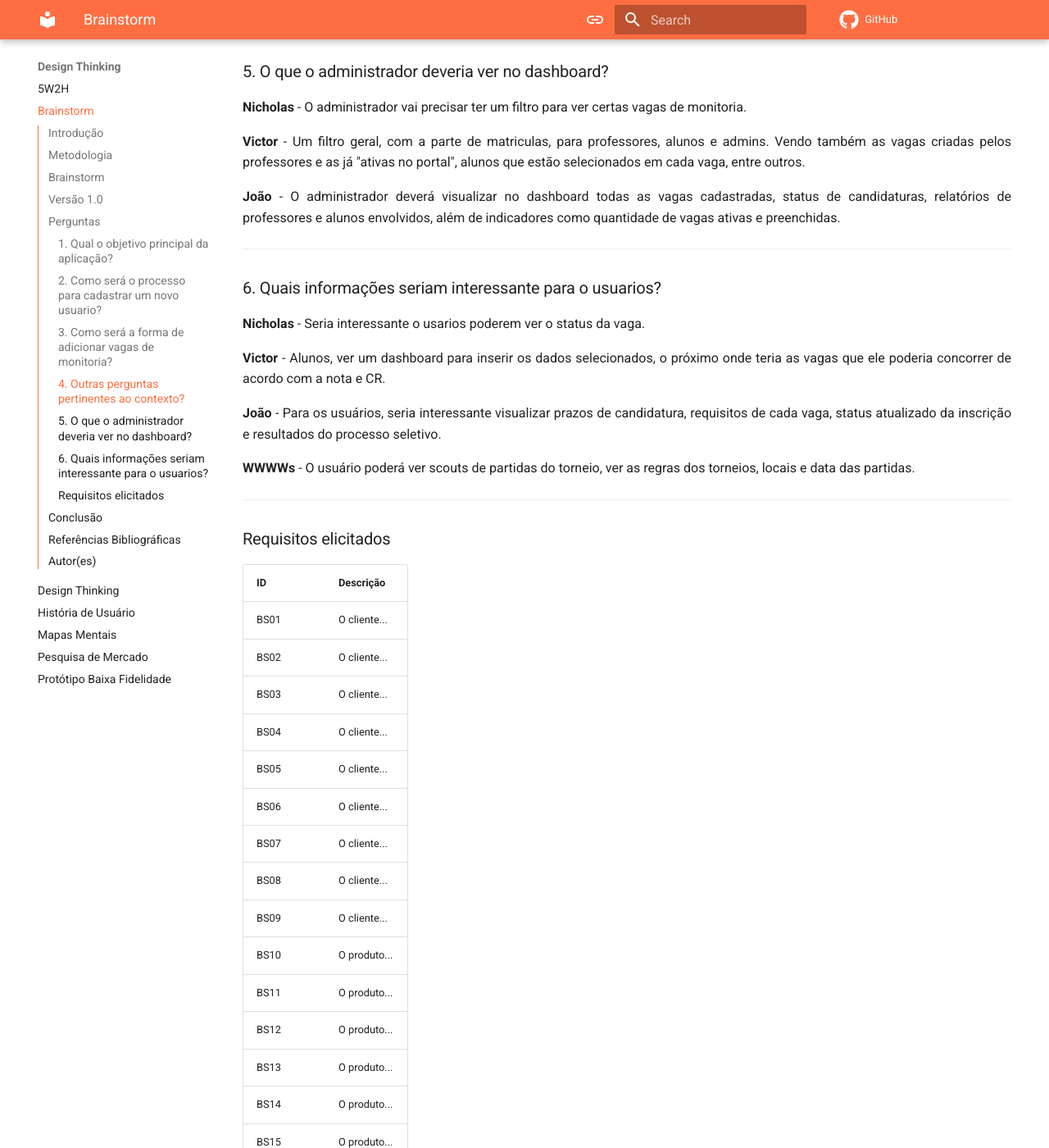
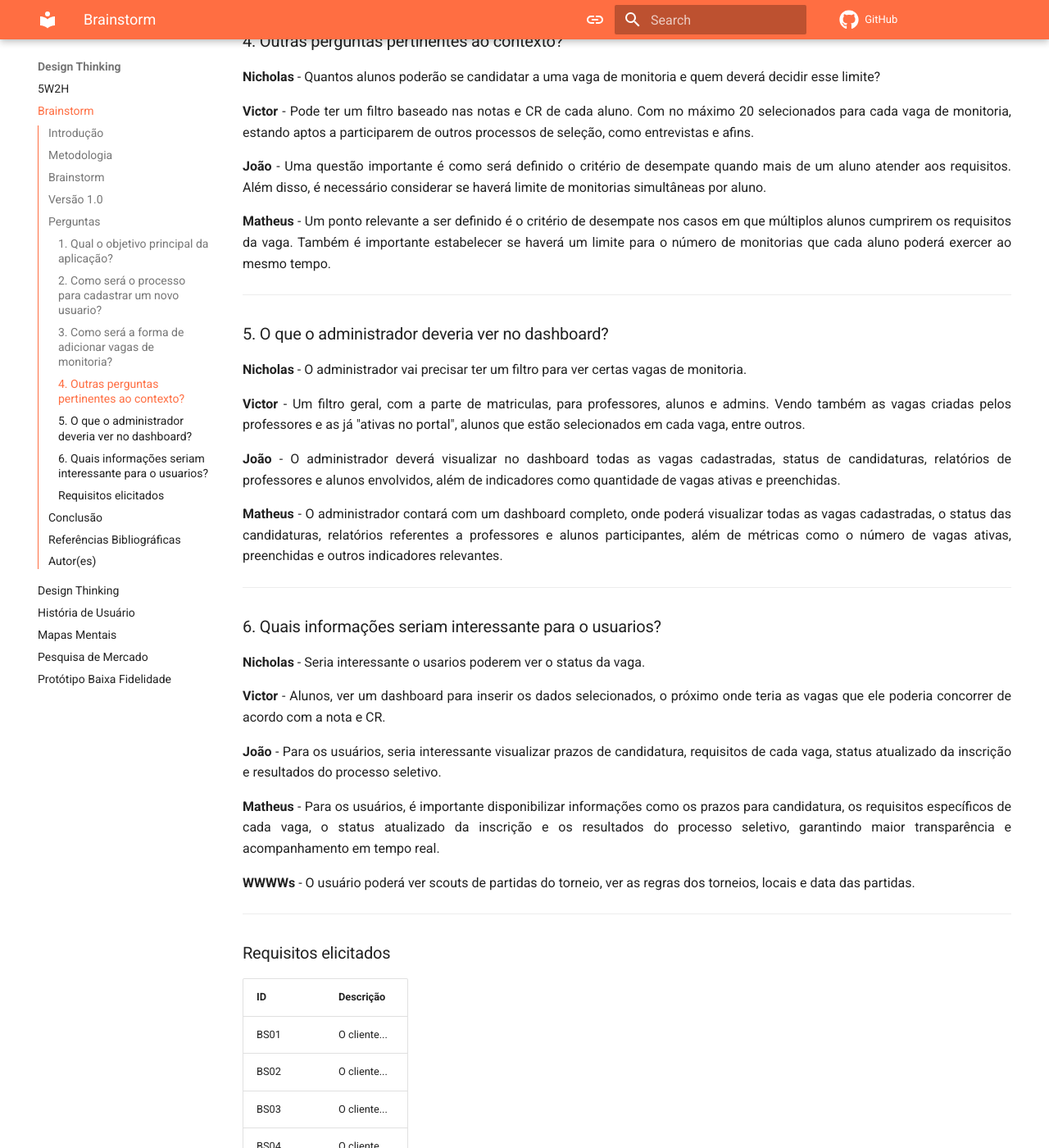
Before and after one commit to Projetos-de-Extensao/PFE_25.2_8002_III, an MkDocs documentation site: the page built from docs/_Design Thinking/Brainstorm.md, in a window 1280 px wide and 1400 px high, scrolled down 1967 px. Shown: the whole window at 82% size. Built offline with MkDocs 1.6.1 and Material for MkDocs 9.7.7, drawn with Linux system fonts in a browser that asks for light colours; comment, search, counter and statistics services are not loaded; some of the changed text lies outside the part shown.

Commit message:
Adicionei minhas respostas ao Brainstorm.md

```diff
--- a/docs/_Design Thinking/Brainstorm.md
+++ b/docs/_Design Thinking/Brainstorm.md
@@ -33,6 +33,10 @@
 <b>João</b> - O objetivo principal é desenvolver um portal que centralize a divulgação das vagas de monitoria, permitindo que os alunos possam visualizar e se candidatar de forma prática, enquanto os professores podem publicar e acompanhar as oportunidades.
 </p>
 
+<p align = "justify">
+<b>Matheus</b> - O objetivo é o desenvolvimento de um site que tenha um portal para centralizar a divulgação de vagas de mentoria, permitindo assim que os alunos possam se candidatar e os professores poderão publicar e acompanhar as oportunidades.
+</p>
+
 ---
 
 ### 2. Como será o processo para cadastrar um novo usuario?
@@ -49,6 +53,9 @@
 <b>João</b> - O processo de cadastro deverá ser integrado ao sistema acadêmico, de modo que alunos utilizem matrícula, CPF e nome para validação. Professores terão acesso especial para publicação de vagas, e administradores contarão com autenticação em dois fatores para garantir maior segurança.
 </p>
 
+<p align = "justify">
+<b>Matheus</b> - O processo de registro deve ser conectado ao sistema acadêmico, permitindo que os alunos utilizem matrícula, CPF e nome para autenticação. Os professores terão permissões específicas para criar e gerenciar vagas, enquanto os administradores contarão com uma autenticação em dois fatores para aumentar a segurança.
+</p>
 ---
 
 ### 3. Como será a forma de adicionar vagas de monitoria?
@@ -63,6 +70,11 @@
 
 <p align = "justify">
 <b>João</b> - O professor terá acesso a um painel no qual poderá criar vagas vinculadas às disciplinas que ministra. Essas vagas passarão por uma validação do administrador antes de serem publicadas no portal.
+</p>
+
+<p align = "justify">
+<b>Matheus</b> - O professor terá um painel exclusivo onde poderá criar vagas associadas às disciplinas que leciona. Antes de serem divulgadas no portal, essas vagas precisarão ser aprovadas pelo administrador.
+
 </p>
 
 ---
@@ -81,6 +93,10 @@
 <b>João</b> - Uma questão importante é como será definido o critério de desempate quando mais de um aluno atender aos requisitos. Além disso, é necessário considerar se haverá limite de monitorias simultâneas por aluno.
 </p>
 
+<p align = "justify">
+<b>Matheus</b> - Um ponto relevante a ser definido é o critério de desempate nos casos em que múltiplos alunos cumprirem os requisitos da vaga. Também é importante estabelecer se haverá um limite para o número de monitorias que cada aluno poderá exercer ao mesmo tempo.
+</p>
+
 ---
 
 ### 5. O que o administrador deveria ver no dashboard?
@@ -97,6 +113,11 @@
 <b>João</b> - O administrador deverá visualizar no dashboard todas as vagas cadastradas, status de candidaturas, relatórios de professores e alunos envolvidos, além de indicadores como quantidade de vagas ativas e preenchidas.
 </p>
 
+<p align = "justify">
+<b>Matheus</b> - O administrador contará com um dashboard completo, onde poderá visualizar todas as vagas cadastradas, o status das candidaturas, relatórios referentes a professores e alunos participantes, além de métricas como o número de vagas ativas, preenchidas e outros indicadores relevantes.
+
+</p>
+
 ---
 
 ### 6. Quais informações seriam interessante para o usuarios?
@@ -111,6 +132,10 @@
 
 <p align = "justify">
 <b>João</b> - Para os usuários, seria interessante visualizar prazos de candidatura, requisitos de cada vaga, status atualizado da inscrição e resultados do processo seletivo.
+</p>
+
+<p align = "justify">
+<b>Matheus</b> - Para os usuários, é importante disponibilizar informações como os prazos para candidatura, os requisitos específicos de cada vaga, o status atualizado da inscrição e os resultados do processo seletivo, garantindo maior transparência e acompanhamento em tempo real.
 </p>
 
 <b>WWWWs</b> - O usuário poderá ver scouts de partidas do torneio, ver as regras dos torneios, locais e data das partidas.
```
